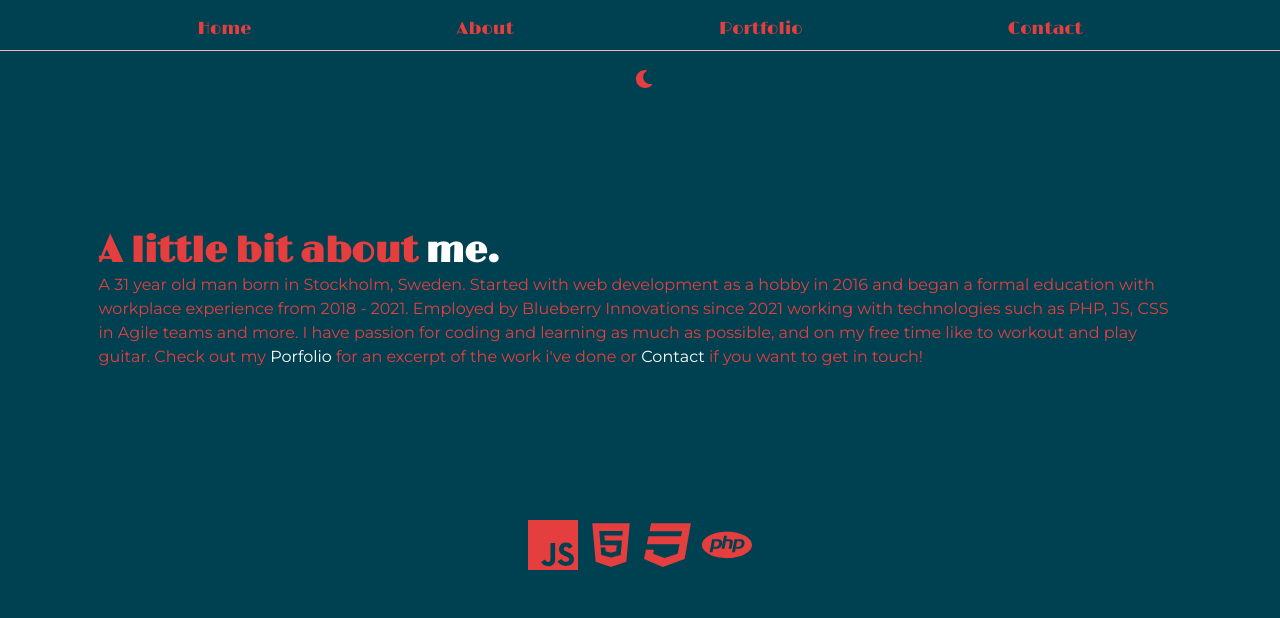
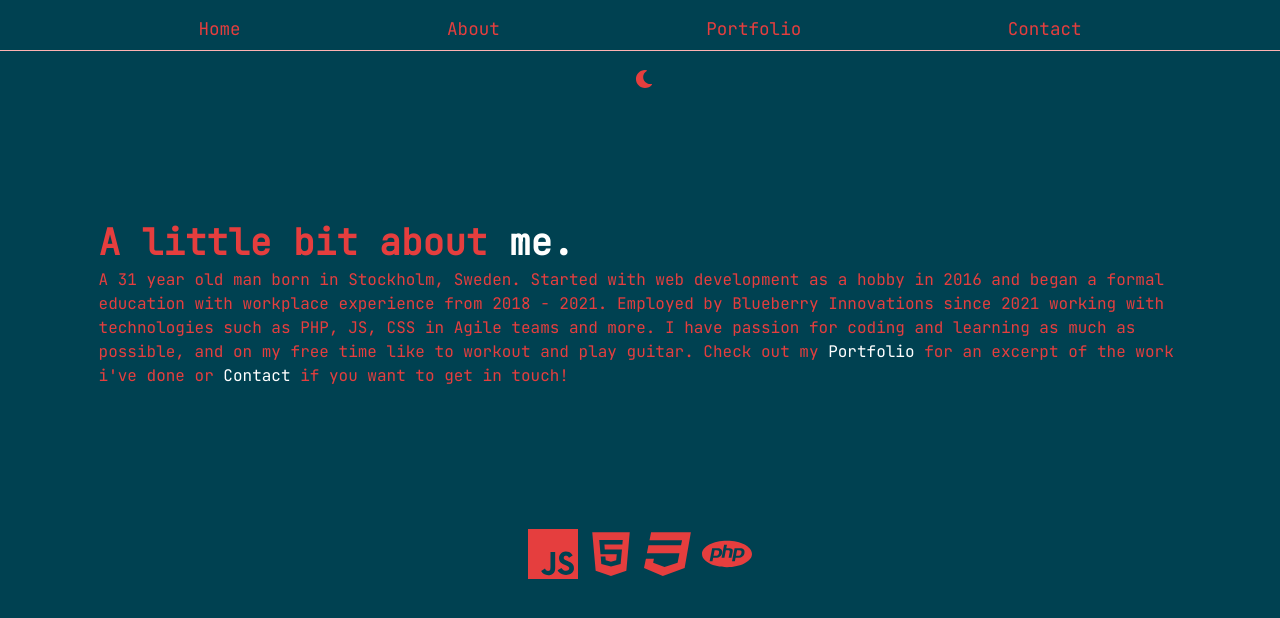
Before and after one commit to Leandro-Da-Souza/Portfolio-Two, a React (Create React App) app: page /about in a window 1280 px wide. Shown: the top 618 px of the page. Built offline with nearby package versions, Linux system fonts and the light colour scheme.

Commit message:
change fonts

```diff
--- a/package.json
+++ b/package.json
@@ -6,6 +6,7 @@
     "@chakra-ui/react": "^1.0.0",
     "@emotion/react": "^11.0.0",
     "@emotion/styled": "^11.0.0",
+    "@fontsource/jetbrains-mono": "^4.5.12",
     "@fontsource/limelight": "^4.4.5",
     "@fontsource/montserrat": "^4.4.5",
     "@testing-library/jest-dom": "^5.9.0",
--- a/src/App.js
+++ b/src/App.js
@@ -1,5 +1,6 @@
 import "@fontsource/limelight"
 import "@fontsource/montserrat"
+import "@fontsource/jetbrains-mono"
 
 import React from 'react';
 import { ChakraProvider } from '@chakra-ui/react';
--- a/src/components/Header.js
+++ b/src/components/Header.js
@@ -11,7 +11,7 @@ const Header = () => {
         if(colorMode === 'light') {
             return theme.colors.red[200];
         } else {
-            return "#fbfbfb"
+            return '#33FF33';
         }
     }
 
--- a/src/constants/theme.js
+++ b/src/constants/theme.js
@@ -13,8 +13,8 @@ const styles = {
 
 const theme = extendTheme({
     fonts: {
-        body: 'Montserrat',
-        heading: 'Limelight'
+        body: 'JetBrains Mono',
+        heading: 'JetBrains Mono'
     },
     colors: {
         custom: {
--- a/src/pages/About.js
+++ b/src/pages/About.js
@@ -15,8 +15,8 @@ const About = () => {
     return (
         <Flex w="100vw" flexDirection="column" height="80vh" align="center" justify="space-evenly" paddingLeft="3%" paddingRight="3%">
             <Flex w={{base: "100%", md: '100%', lg: '90%'}} flexDirection={{ base: 'row', md: 'row', lg: 'column'}}>
-                <Heading flex="1">A little bit about <Text as="span" color="white">me.</Text></Heading>
-                <Text flex="2">A {calculateAge(new Date('1992-03-04'))} year old man born in Stockholm, Sweden. Started with web development as a hobby in 2016 and began a formal education with workplace experience from 2018 - 2021. Employed by Blueberry Innovations since 2021 working with technologies such as PHP, JS, CSS in Agile teams and more. I have passion for coding and learning as much as possible, and on my free time like to workout and play guitar. Check out my <Link as={ReachLink} to="/portfolio" color="white">Porfolio</Link> for an excerpt of the work i've done or <Link as={ReachLink} to="/contact" color="white">Contact</Link> if you want to get in touch!</Text>
+                <Heading flex="1" marginBottom="1">A little bit about <Text as="span" color="white">me.</Text></Heading>
+                <Text flex="2">A {calculateAge(new Date('1992-03-04'))} year old man born in Stockholm, Sweden. Started with web development as a hobby in 2016 and began a formal education with workplace experience from 2018 - 2021. Employed by Blueberry Innovations since 2021 working with technologies such as PHP, JS, CSS in Agile teams and more. I have passion for coding and learning as much as possible, and on my free time like to workout and play guitar. Check out my <Link as={ReachLink} to="/portfolio" color="white">Portfolio</Link> for an excerpt of the work i've done or <Link as={ReachLink} to="/contact" color="white">Contact</Link> if you want to get in touch!</Text>
             </Flex>
             <HStack>
                 <Icon as={SiJavascript} boxSize={{base: 35, lg: 50 }}/>
```
Also changed, not shown: 2 other files (tests, documents, lock files or other folders).
